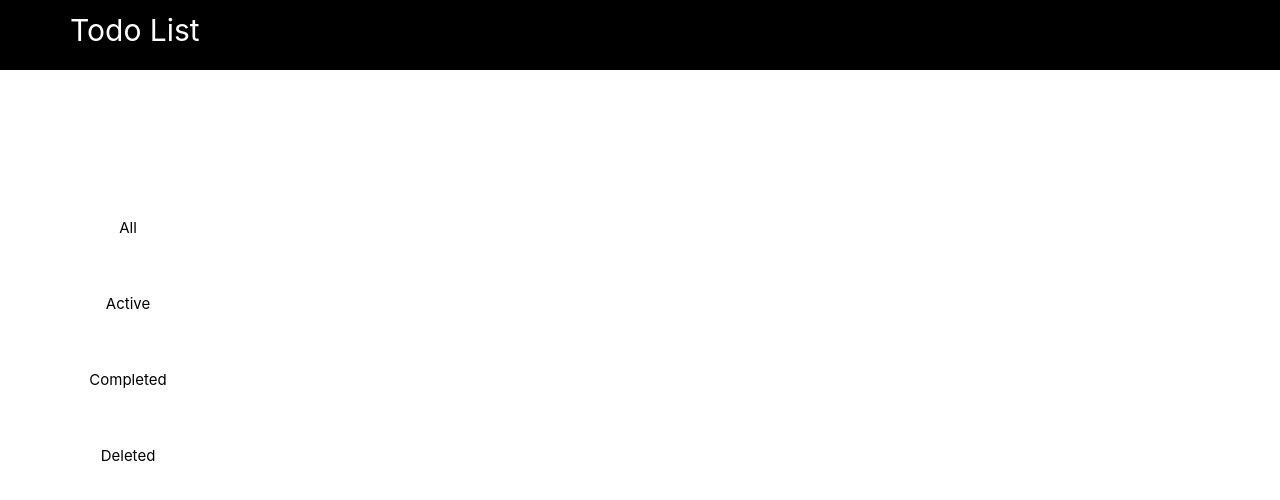
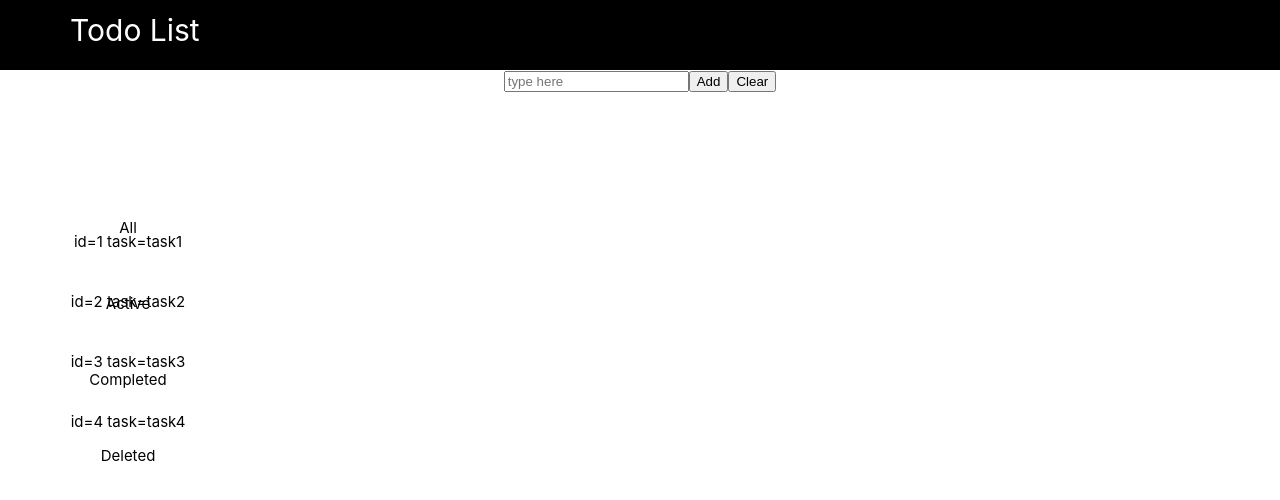
Before and after one commit to VinethaSuresh/react-todolist, a React (Create React App) app: page / in a window 1280 px wide. Shown: the top 500 px of the page. Built offline with nearby package versions, Linux system fonts and the light colour scheme.

Commit message:
Added Add button, clear button, input field and static list

```diff
--- a/src/App.js
+++ b/src/App.js
@@ -2,6 +2,7 @@ import './App.css';
 import React, { Component } from 'react';
 import { TitleBar } from './Titlebar';
 import { Navbar } from './Navbar';
+import { TaskContainer } from './Taskcontainer';
 class App extends Component {
   state =
     {
@@ -21,9 +22,10 @@ class App extends Component {
       <div>
         < TitleBar />
         <Navbar click={() => this.clickHandler()} />
+        <TaskContainer />
 
 
-      </div>
+      </div >
 
     )
 
--- a/src/Taskcontainer.js
+++ b/src/Taskcontainer.js
@@ -1 +1,24 @@
 import React from 'react';
+export let TaskContainer = (props) => {
+    let list = [{ id: 1, task: "task1" }, { id: 2, task: "task2" },
+    { id: 3, task: "task3" },
+    { id: 4, task: "task4" }];
+    let listitem = [];
+    for (let i = 0; i < list.length; i++) {
+        listitem.push(<li>id={list[i].id} task={list[i].task}</li>)
+    }
+
+    return (
+        <div style={{ textAlign: "center" }}>
+            <input type="text" placeholder="type here" maxLength="30">
+            </input>
+            <button>Add</button>
+            <button>Clear</button>
+            <ul>
+                {listitem}
+            </ul>
+
+        </div>
+    )
+
+}
```
